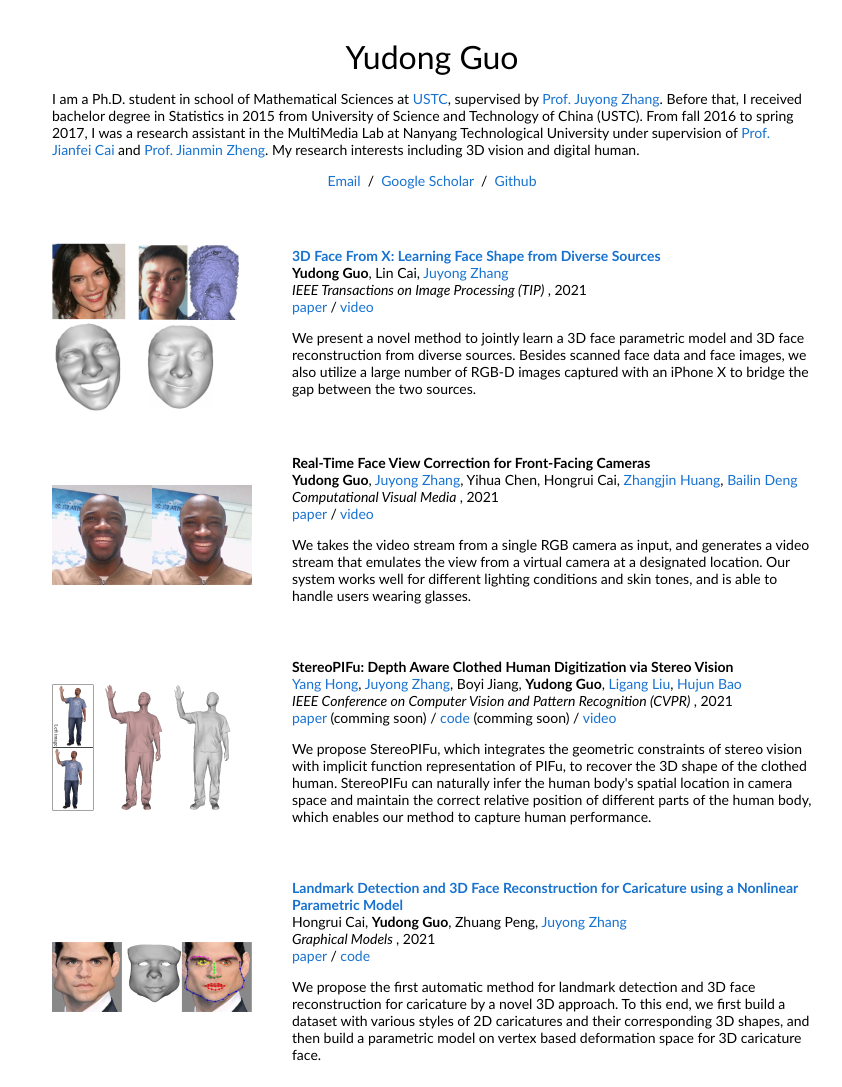
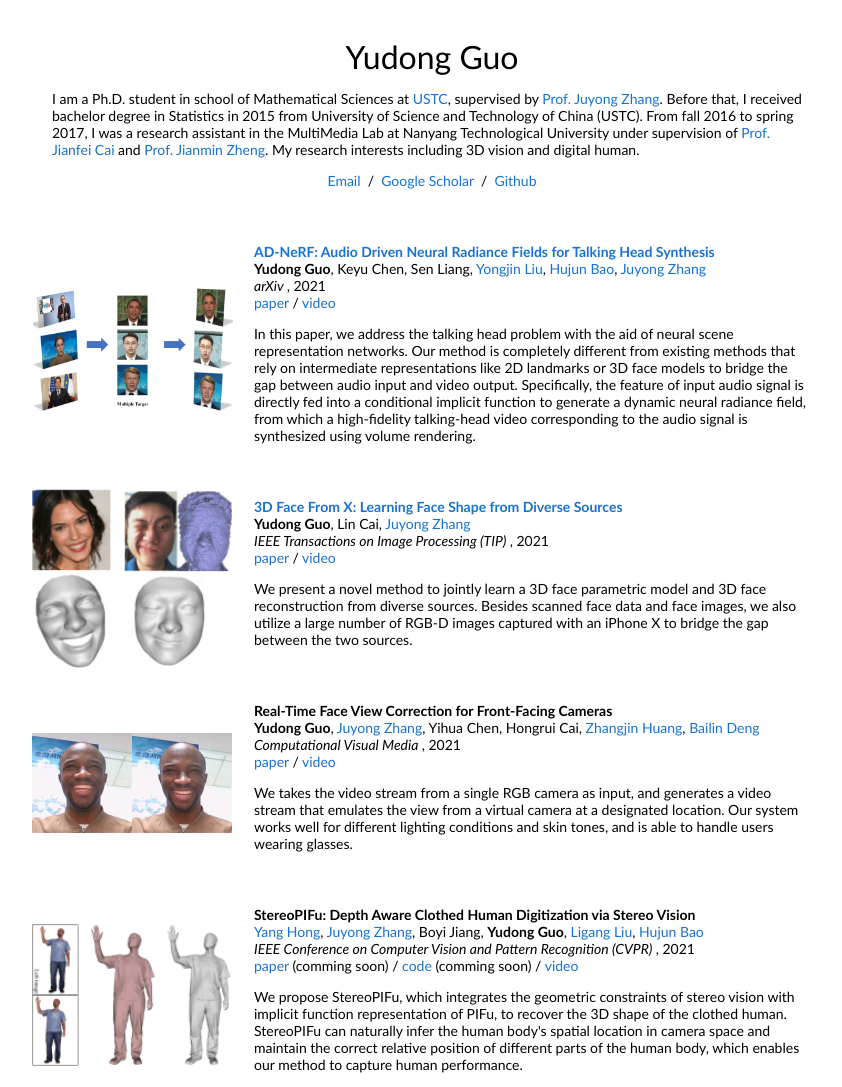
Before and after one commit to YudongGuo/YudongGuo.github.io, a plain HTML site: page index.html in a window 1280 px wide. Shown: the part 5-1092 px from the top of the page, without its empty margins (208-1050 px from the left). Drawn offline with Linux system fonts and the light colour scheme.

Commit message:
add ad-nerf

```diff
--- a/index.html
+++ b/index.html
@@ -55,8 +55,36 @@
             <tbody>
 
               <tr>
-                <td style="padding:20px;width:25%;vertical-align:middle">
-                  <img src='images/FaceFromX.png'>
+                <td style="vertical-align:middle">
+                  <img src='images/AD-NeRF.png' style="width:200px;">
+                </td>
+                <td style="padding:20px;width:75%;vertical-align:middle">
+                  <a href="https://arxiv.org/abs/2103.11078">
+                    <papertitle>AD-NeRF: Audio Driven Neural Radiance Fields for Talking Head Synthesis</papertitle>
+                  </a>
+                  <br>
+                  <strong>Yudong Guo</strong>, Keyu Chen, Sen Liang, <a
+                    href="https://cg.cs.tsinghua.edu.cn/people/~Yongjin/Yongjin.htm">Yongjin Liu</a>, <a
+                    href="http://www.cad.zju.edu.cn/bao/">Hujun Bao</a>, <a
+                    href="http://staff.ustc.edu.cn/~juyong/">Juyong Zhang</a>
+                  <br>
+                  <em>arXiv </em>, 2021
+                  <br>
+                  <a href="https://arxiv.org/abs/2103.11078">paper</a> /
+                  <a href="https://www.youtube.com/watch?v=TQO2EBYXLyU">video</a>
+                  <p></p>
+                  <p>In this paper, we address the talking head problem with the aid of neural scene representation
+                    networks. Our method is completely different from existing methods that rely on intermediate
+                    representations like 2D landmarks or 3D face models to bridge the gap between audio input and video
+                    output. Specifically, the feature of input audio signal is directly fed into a conditional implicit
+                    function to generate a dynamic neural radiance field, from which a high-fidelity talking-head video
+                    corresponding to the audio signal is synthesized using volume rendering.</p>
+                </td>
+              </tr>
+
+              <tr>
+                <td style="padding:0px;width:25%;vertical-align:middle">
+                  <img src='images/FaceFromX.png' style="width:200px;">
                 </td>
                 <td style="padding:20px;width:75%;vertical-align:middle">
                   <a href="https://arxiv.org/abs/1808.05323">
@@ -77,8 +105,8 @@
               </tr>
 
               <tr>
-                <td style="padding:20px;width:25%;vertical-align:middle">
-                  <img src='images/FaceCorrection.png'>
+                <td style="padding:0px;width:25%;vertical-align:middle">
+                  <img src='images/FaceCorrection.png' style="width:200px;">
                 </td>
                 <td style="padding:20px;width:75%;vertical-align:middle">
                   <papertitle>Real-Time Face View Correction for Front-Facing Cameras</papertitle>
@@ -99,13 +127,14 @@
               </tr>
 
               <tr>
-                <td style="padding:20px;width:25%;vertical-align:middle">
-                  <img src='images/StereoPiFU.png'>
+                <td style="padding:0px;width:25%;vertical-align:middle">
+                  <img src='images/StereoPiFU.png' style="width:200px;">
                 </td>
                 <td style="padding:20px;width:75%;vertical-align:middle">
                   <papertitle>StereoPIFu: Depth Aware Clothed Human Digitization via Stereo Vision</papertitle>
                   <br>
-                  <a href="http://hy1995.top/">Yang Hong</a>, <a href="http://staff.ustc.edu.cn/~juyong/">Juyong Zhang</a>, Boyi Jiang, <strong>Yudong
+                  <a href="http://hy1995.top/">Yang Hong</a>, <a href="http://staff.ustc.edu.cn/~juyong/">Juyong
+                    Zhang</a>, Boyi Jiang, <strong>Yudong
                     Guo</strong>, <a href="http://staff.ustc.edu.cn/~lgliu/">Ligang Liu</a>, <a
                     href="http://www.cad.zju.edu.cn/bao/">Hujun Bao</a>
                   <br>
@@ -124,8 +153,8 @@
               </tr>
 
               <tr>
-                <td style="padding:20px;width:25%;vertical-align:middle">
-                  <img src='images/Caricature.png'>
+                <td style="padding:0px;width:25%;vertical-align:middle">
+                  <img src='images/Caricature.png' style="width:200px;">
                 </td>
                 <td style="padding:20px;width:75%;vertical-align:middle">
                   <a href="https://arxiv.org/abs/2004.09190">
@@ -152,8 +181,8 @@
               </tr>
 
               <tr>
-                <td style="padding:20px;width:25%;vertical-align:middle">
-                  <img src='images/FacePS.png'>
+                <td style="padding:0px;width:25%;vertical-align:middle">
+                  <img src='images/FacePS.png' style="width:200px;">
                 </td>
                 <td style="padding:20px;width:75%;vertical-align:middle">
                   <a href="https://arxiv.org/abs/2003.12307">
@@ -178,8 +207,8 @@
               </tr>
 
               <tr>
-                <td style="padding:20px;width:25%;vertical-align:middle">
-                  <img src='images/CNNFace.png'>
+                <td style="padding:0px;width:25%;vertical-align:middle">
+                  <img src='images/CNNFace.png' style="width:200px;">
                 </td>
                 <td style="padding:20px;width:75%;vertical-align:middle">
                   <a href="https://arxiv.org/abs/1708.00980">
```
Also changed, not shown: images/AD-NeRF.png (added).
